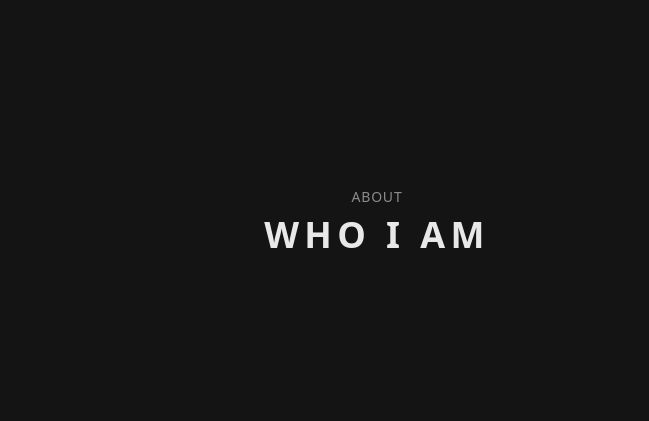
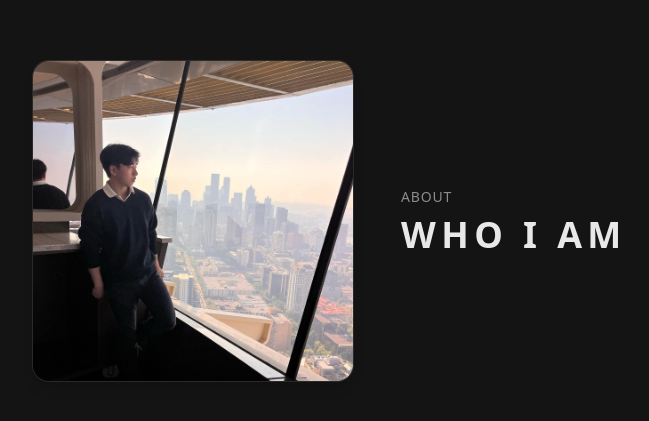
Before and after one commit to Luke7787/website-portfolio, a Next.js app in the folder luke-portfolio/: page / in a window 1280 px wide. Shown: the part 1011-1432 px from the top of the page, without its empty margins (263-912 px from the left). Built offline with nearby package versions, Linux system fonts and the light colour scheme.

Commit message:
added picture of myself to about section

```diff
--- a/luke-portfolio/src/app/page.tsx
+++ b/luke-portfolio/src/app/page.tsx
@@ -1,3 +1,4 @@
+import Image from "next/image";
 import NavBar from "@/components/layout/NavBar";
 import AnimatedName from "@/components/effects/AnimatedName";
 import TextScramble from "@/components/effects/TextScramble";
@@ -39,9 +40,29 @@ export default function Page() {
       {/* ABOUT */}
       <section
         id="about"
-        className="scroll-mt-16 min-h-screen pt-16 flex items-center justify-center"
+        className="scroll-mt-16 min-h-screen pt-16 flex items-center"
       >
-        <div className="text-center">
+        <div className="mx-auto grid max-w-6xl grid-cols-1 items-center gap-12 px-6 md:grid-cols-2">
+          {/* Left: Image */}
+          <div className="flex justify-center md:justify-end">
+            <Image
+              src="/images/about.jpg"
+              alt="Luke Zhuang portrait"
+              width={320}
+              height={320}
+              className="
+          rounded-2xl
+          object-cover
+          shadow-lg
+          ring-1
+          ring-white/10
+        "
+              priority={false}
+            />
+          </div>
+
+          {/* Right: Text */}
+          <div className="text-center md:text-left">
             <p className="mb-2 text-sm tracking-[0.8px] text-[rgb(140,140,140)]">
               ABOUT
             </p>
@@ -49,6 +70,7 @@ export default function Page() {
             <h2 className="text-4xl font-bold tracking-[0.15em] text-white/90">
               WHO I AM
             </h2>
+          </div>
         </div>
       </section>
 
```
Lines whose indentation alone changed are shown as unchanged.
